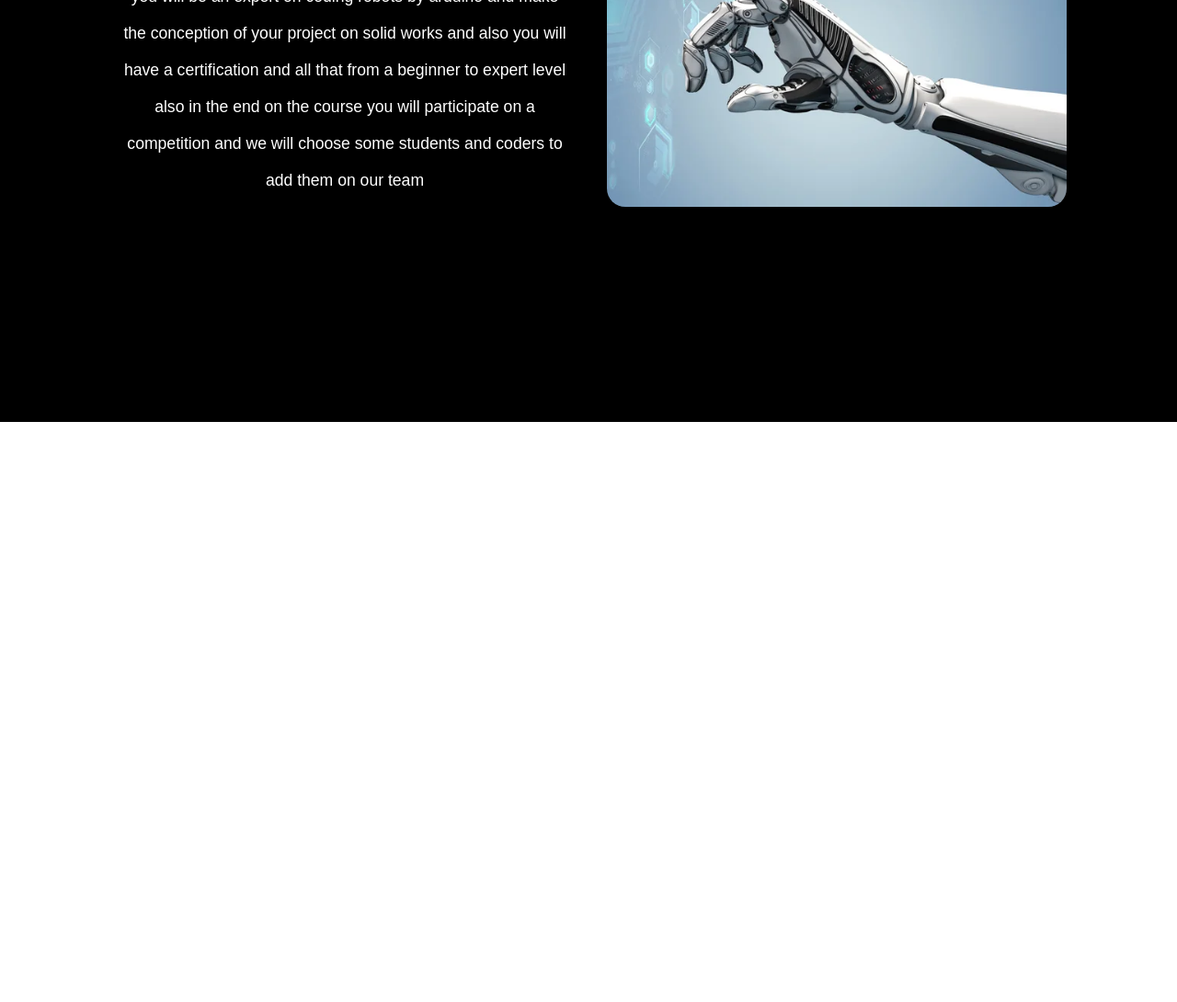
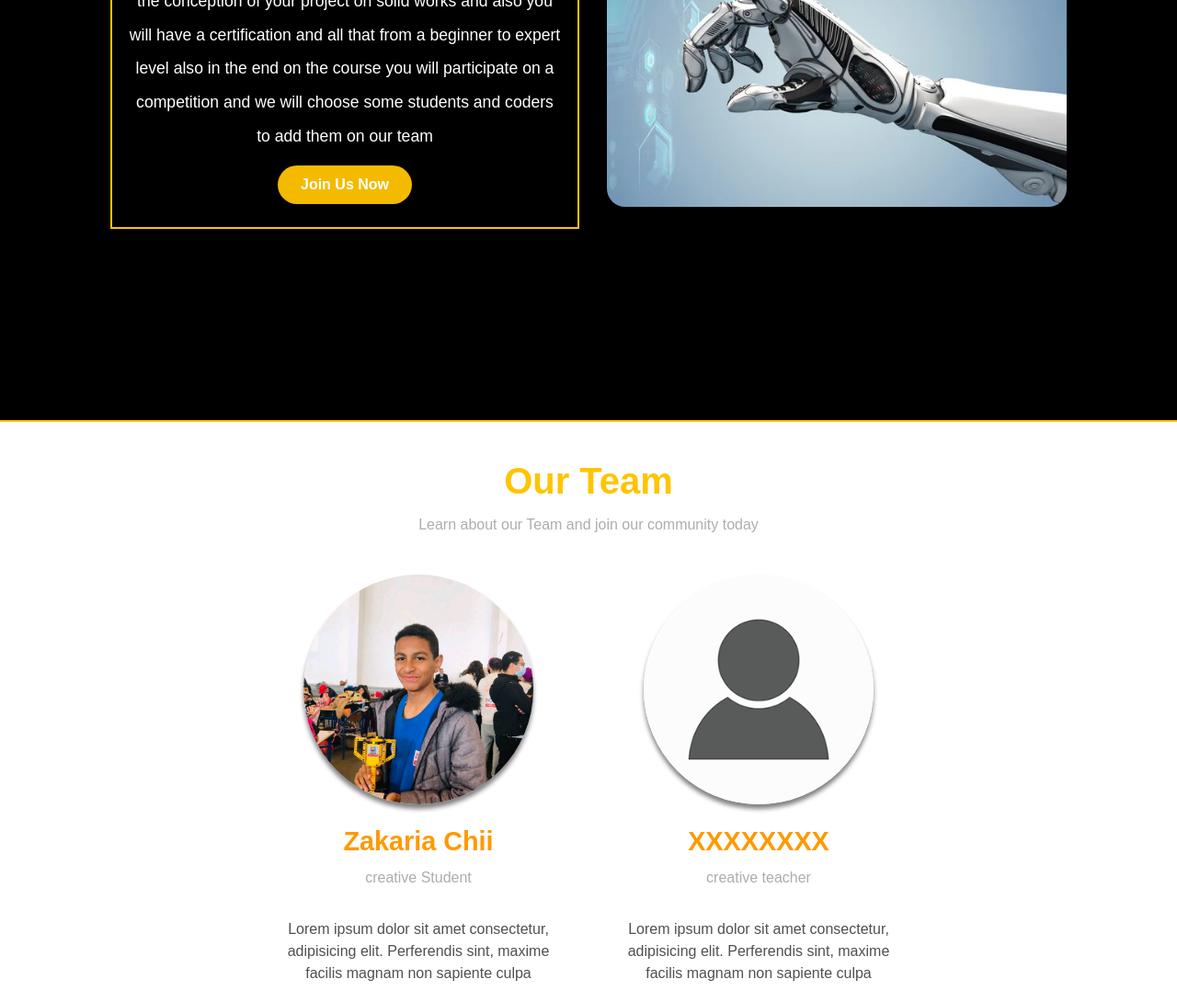
Before and after one commit to reda0x/les-pirates, a plain HTML site: page index.html in a window 1280 px wide. Shown: the part 1141-2231 px from the top of the page at 92% size. Before the commit the page ends 1600 px from the top, so only its background shows below. Drawn offline with Linux system fonts and the light colour scheme.

Commit message:
Add files via upload

```diff
--- a/index.html
+++ b/index.html
@@ -87,9 +87,58 @@
                         FROM A BEGINNER TO EXPERT LEVEL ALSO IN THE END ON THE COURSE YOU WILL PARTICIPATE ON A
                         COMPETITION AND WE WILL CHOOSE SOME STUDENTS AND CODERS TO ADD THEM ON OUR TEAM
                     </p>
+                    <div class="formation-button-subscription">
+                        <button class="suscription-button">
+                            Join Us Now
+                        </button>
+                    </div>
                 </div>
                 <div class="formation-image">
                     <img src="images/robimg.webp" alt="">
+                </div>
+            </div>
+        </div>
+    </div>
+    <div class="team-page">
+        <div class="team-title-container">
+            <h1>Our Team</h1>
+            <p>Learn about our Team and join our community today</p>
+        </div>
+        <div class="team-cards-container">
+            <div class="team-card">
+                <div class="card-img">
+                    <img src="images/ZK.jpg" alt="">
+                </div>
+                <div class="card-title">
+                   <h1>Zakaria Chii</h1>
+                   <p>creative Student</p>
+                </div>
+                <div class="card-content">
+                    Lorem ipsum dolor sit amet consectetur, adipisicing elit.
+                     Perferendis sint, maxime facilis magnam non sapiente culpa
+                </div>
+                <div class="card-social">
+                    <a href="#"><i class="fa-brands fa-facebook-f"></i></a>
+                    <a href="#"><i class="fa-brands fa-instagram"></i></a>
+                    <a href="#"><i class="fa-brands fa-twitter"></i></a>
+                </div>
+            </div>
+            <div class="team-card">
+                <div class="card-img">
+                    <img src="images/person-icon.png" alt="">
+                </div>
+                <div class="card-title">
+                    <h1>XXXXXXXX</h1>
+                    <p>creative teacher</p>
+                </div>
+                <div class="card-content">
+                    Lorem ipsum dolor sit amet consectetur, adipisicing elit.
+                     Perferendis sint, maxime facilis magnam non sapiente culpa
+                </div>
+                <div class="card-social">
+                    <a href="#"><i class="fa-brands fa-facebook-f"></i></a>
+                    <a href="#"><i class="fa-brands fa-instagram"></i></a>
+                    <a href="#"><i class="fa-brands fa-twitter"></i></a>
                 </div>
             </div>
         </div>
--- a/style.css
+++ b/style.css
@@ -9,7 +9,6 @@
 .hero-page{
     min-height: 100vh;
     max-width: 100vw;
-
 }
 .header{
     display: flex;
@@ -17,12 +16,10 @@
     top: 0;
     background: rgba(255, 255, 255, 0.452);
     padding: 1rem;
-    padding-right: 2rem;
     height: 80px;
+    width: 100%;
     justify-content: space-between;
     align-items: center;
-    width: 100vw;
-    max-width: 100%;
     color: white;
     z-index: 100;
     transition: ease-in-out .5s;
@@ -34,13 +31,10 @@
     top: 0;
     background: rgba(255, 196, 0, 0.897);
     padding: 1rem;
-    padding-right: 2rem;
     height: 80px;
+    width: 100%;
     justify-content: space-between;
     align-items: center;
-    width: 100vw;
-    max-width: 100%;
-    padding-right: 2rem;
     color: rgb(255, 255, 255);
     z-index: 100;
     box-shadow:  5px 0 5px rgb(255, 196, 0);
@@ -157,6 +151,7 @@
 
 .hero-content{
     min-height: 100vh;
+    max-width: 100%;
     background: linear-gradient(rgba(0,9,30,0.7), rgba(0,9,30,0.7)), url(images/bgto.jpg) no-repeat;
     background-position: center;
     background-size: cover;
@@ -208,7 +203,7 @@
     display: flex;
     margin-top: 5rem;
     justify-content: space-around;
-    width: 100%;
+    max-width: 100vw;
     flex-wrap: wrap;
     text-align: center;
     row-gap: 1.5rem;
@@ -233,8 +228,10 @@
     min-height: 100vh;
     background: rgb(0, 0, 0);
     color: white;
-    padding-bottom: 100px;
+    max-width: 100vw;
+    padding-bottom: 70px;
     z-index: 150;
+    border-bottom: 2px solid rgb(255, 196, 0);
 }
 .offer-title{
     text-align: center;
@@ -255,8 +252,7 @@
     justify-content: center;
 }
 .formation-image{
-    min-width: 430px;
-    width: 500px;
+
     padding: 0 0 20px 0;
 }
 .formation-image img{
@@ -267,20 +263,99 @@
 .formation-content h1{
     color: rgb(255, 196, 0);
     font-size: 1.5rem;
-    margin-bottom: 3.5rem;
+    margin-bottom: 1rem;
 
 }
 .formation-content{
-    min-width: 370px;
-    width: 510px;
+    max-width: 510px;
+    border: 2px solid rgb(255, 196, 0);
+    padding: .5rem;
+    padding-bottom: 1rem;
 }
 .formation-content p{
-    line-height: 2.5rem;
+    line-height: 2.3rem;
     text-transform: lowercase;
     font-size: 1.1rem;
     margin: 0 10px 0 10px;
 }
+.suscription-button{
+    background: rgb(243, 186, 0);
+    border: none;
+    padding: 12px 25px;
+    border-radius: 25px;
+    color: white;
+    font-size: 1rem;
+    font-weight: 700;
+    cursor: pointer;
+    transition: .2s;
+    margin-top: .8rem;
+}
+.suscription-button:hover{
+    background: rgb(255, 153, 0);
+}
 
+.team-page{
+    min-height: 100vh;
+    max-width: 100vw;
+    padding-top: 2.5rem;
+}
+.team-title-container{
+    text-align: center;
+    line-height: 3rem;
+}
+.team-title-container h1{
+    color: rgb(255, 196, 0);
+    font-size: 2.5rem;
+}
+.team-title-container p{
+    color: rgb(173, 173, 173);
+}
+.team-cards-container{
+    display: flex;
+    justify-content: center;
+    align-items: center;
+    flex-wrap: wrap;
+}
+.team-card{
+    width: 370px;
+    text-align: center;
+    padding: 30px;
+}
+.card-img img{
+    width: 250px;
+    height: 250px;
+    object-fit: cover;
+    border-radius: 50%;
+    box-shadow: 0 5px 5px gray;
+}
+.card-title{
+    margin-top: 1rem;
+    margin-bottom:1.5rem;
+    line-height: 2.5rem;
+}
+.card-title h1{
+    color: rgb(255, 153, 0);
+    font-size: 1.8rem;
+
+}
+.card-title p{
+    color: rgb(173, 173, 173);
+}
+.card-content{
+    line-height: 1.5rem;
+    color: rgb(80, 80, 80);
+}
+.card-social{
+    display: flex;
+    justify-content: center;
+    gap: 1rem;
+    margin-top: 1.5rem;
+}
+.card-social a{
+    text-decoration: none;
+    color: gray;
+    font-size: 1.5rem;
+}
 @media (max-width: 750px){
     .web-logo{
         width: 3rem;
```
Also changed, not shown: images/person-icon.png (added).
